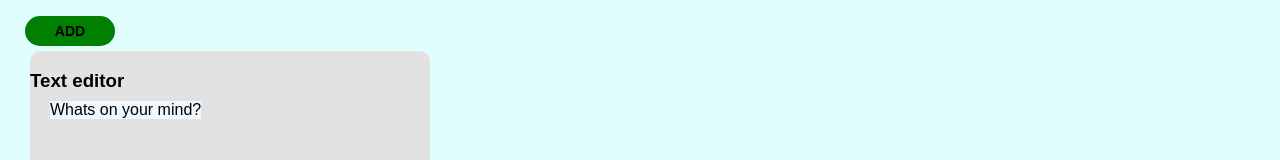
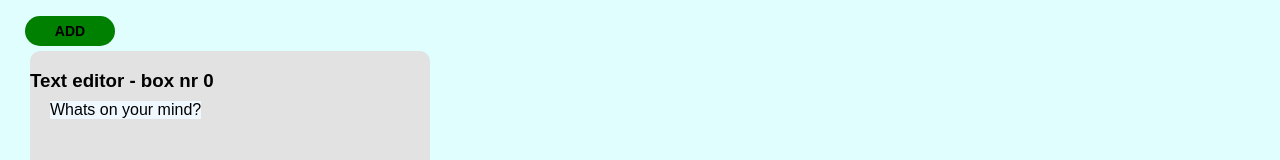
Before and after one commit to Johannesfos/learning, a React (Create React App) app: page / in a window 1280 px wide. Both pictures are taken after a click on the button "ADD". Shown: the part 133-293 px from the top of the page. Built offline with nearby package versions, Linux system fonts and the light colour scheme.

Commit message:
remove knapp fjerner ikke riktig baconbox

```diff
--- a/src/components/Bacon.js
+++ b/src/components/Bacon.js
@@ -39,7 +39,7 @@ class Bacon extends Component {
        return(
             <div>
             <div id="ingredients">
-                <h3 id="textheader">{this.state.msg}</h3>
+                <h3 id="textheader">{this.state.msg} - box nr {this.props.index}</h3>
                 <div id="textfield">{this.state.usermsg}</div>
                 <button onClick={this.editform.bind(this)} id="edit">EDIT</button> <button id="remove" onClick={this.removebox.bind(this)}>REMOVE</button>
             </div>
--- a/src/components/baconwrap.js
+++ b/src/components/baconwrap.js
@@ -13,6 +13,8 @@ class Baconwrap extends Component {
 
   constructor(){
     super();
+    this.newBacon = this.newBacon.bind(this);
+
     this.state = {
       modules: [
       ],
@@ -23,16 +25,19 @@ class Baconwrap extends Component {
 
   removebox(index){
     console.log("removing box nr " + index)
-    //var arr = this.state.modules;
-    //arr = arr.splice(index, 1);
-    //this.setState({modules: arr});
+    var arr = this.state.modules.splice(index,1);
+    console.log(arr);
+    this.setState({modules: arr});
   }
 
   newBacon(){
     this.setState({
-      modules: this.state.modules.concat(<Bacon deletebacon={this.removebox} key={this.state.index} index={this.state.index} />),
-      index: this.state.index + 1
+      modules: this.state.modules.concat(<Bacon deletebacon={this.removebox.bind(this)}  key={this.state.index} index={this.state.index}/>),
+      index: this.state.index + 1,
     })
+  }
+
+  update(){
 
   }
 
@@ -40,7 +45,7 @@ class Baconwrap extends Component {
   render() {
     return (
       <div id="baconwrap">
-       <button id="addbacon" onClick={this.newBacon.bind(this)}>ADD</button>
+       <button id="addbacon" onClick={this.newBacon}>ADD</button>
       {
 
           this.state.modules
```
